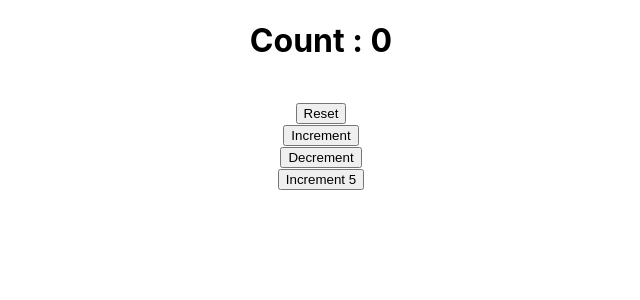
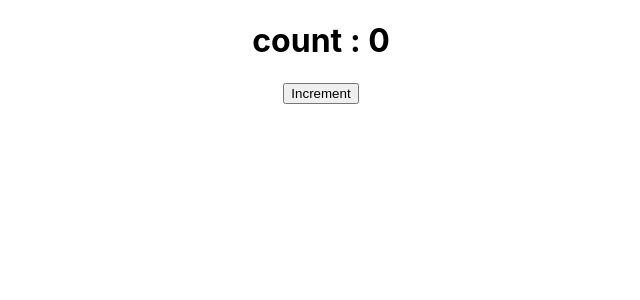
Before and after one commit to Sachin-Sendhav/REACT-HOOKS, a React (Create React App) app: page / in a window 1280 px wide. Shown: the top 300 px of the page, without its empty margins (319-959 px from the left). Built offline with nearby package versions, Linux system fonts and the light colour scheme.

Commit message:
class counter two

```diff
--- a/src/App.js
+++ b/src/App.js
@@ -3,12 +3,14 @@ import './App.css';
 import ClassCounter from './Comopnents/ClassCounter';
 import HookCounter from './Comopnents/HookCounter';
 import HookConterTwo from './Comopnents/HookConterTwo';
+import ClassCounterTwo from './Comopnents/ClassCounterTwo';
 
 function App() {
   return (
     <div className="App">
-      <HookConterTwo />
-     {/* <HookCounter />*/}
+      <ClassCounterTwo />
+      {/*<HookConterTwo />*/}
+      {/* <HookCounter />*/}
       {/*<ClassCounter />*/}
     </div>
   );
--- /dev/null
+++ b/src/Comopnents/ClassCounterTwo.js
@@ -0,0 +1,30 @@
+import React, { Component } from 'react'
+
+class ClassCounterTwo extends Component {
+
+    constructor(props) {
+        super(props)
+
+        this.state = {
+            count: 0
+        }
+    }
+    increment = () => {
+
+        this.setState(prevState => {
+            return {
+                count: prevState.count + 1
+            }
+        })
+    }
+    render() {
+        return (
+            <div>
+                <h1>   count : {this.state.count} </h1>
+                <button onClick={this.increment}>Increment</button>
+            </div>
+        )
+    }
+}
+
+export default ClassCounterTwo
```
